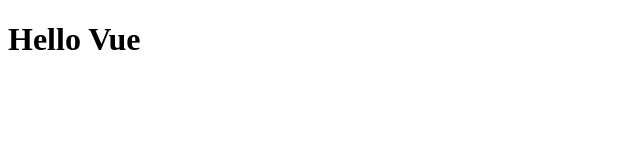
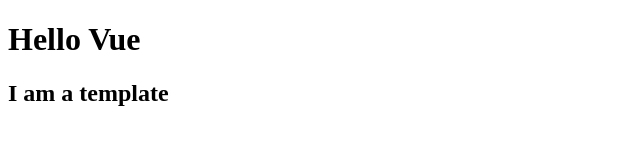
Before and after one commit to aditi-hinge/vuePractice, a plain HTML site: page index.html in a window 1280 px wide. Shown: the whole page, without its empty margins (0-640 px from the left). Drawn offline with nearby package versions, Linux system fonts and the light colour scheme.

Commit message:
Add a template on to the app

```diff
--- a/app.js
+++ b/app.js
@@ -1,5 +1,15 @@
 //to create an app
-const app = Vue.createApp()
+const app = Vue.createApp({
+    //can set up any data or functions
+    //to react to events we want
+
+    //can also specify the component template i.e.
+    //the component that will be rendered inside the app element
+
+    //do this by creating the template property
+    //which wil be a string
+    template: '<h2>I am a template</h2>'
+})
 
 //tells the app at what point or
 //where to mount the application
--- a/index.html
+++ b/index.html
@@ -10,6 +10,6 @@
 <body>
     <h1>Hello Vue</h1>
     <div id="app"></div>
-    <script src="app.js"/>
+    <script src="./app.js"></script>
 </body>
 </html>
```
